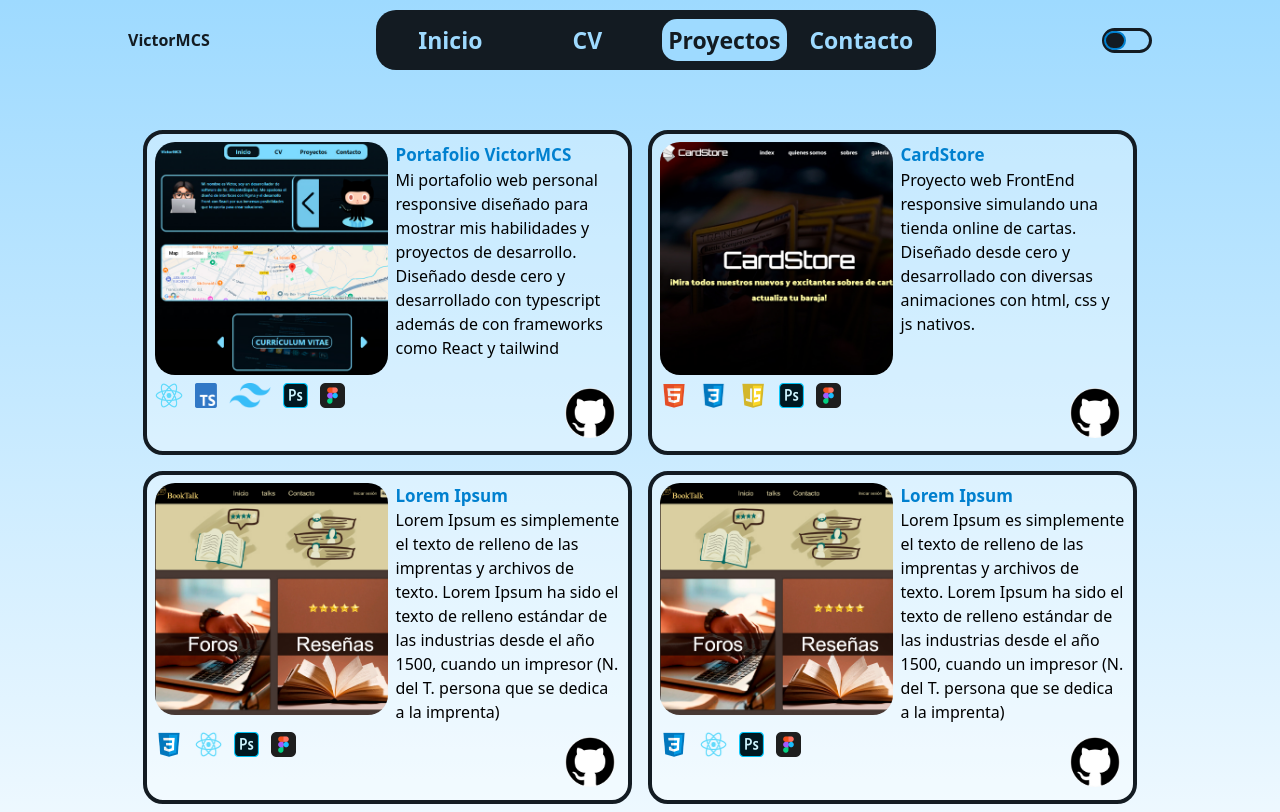
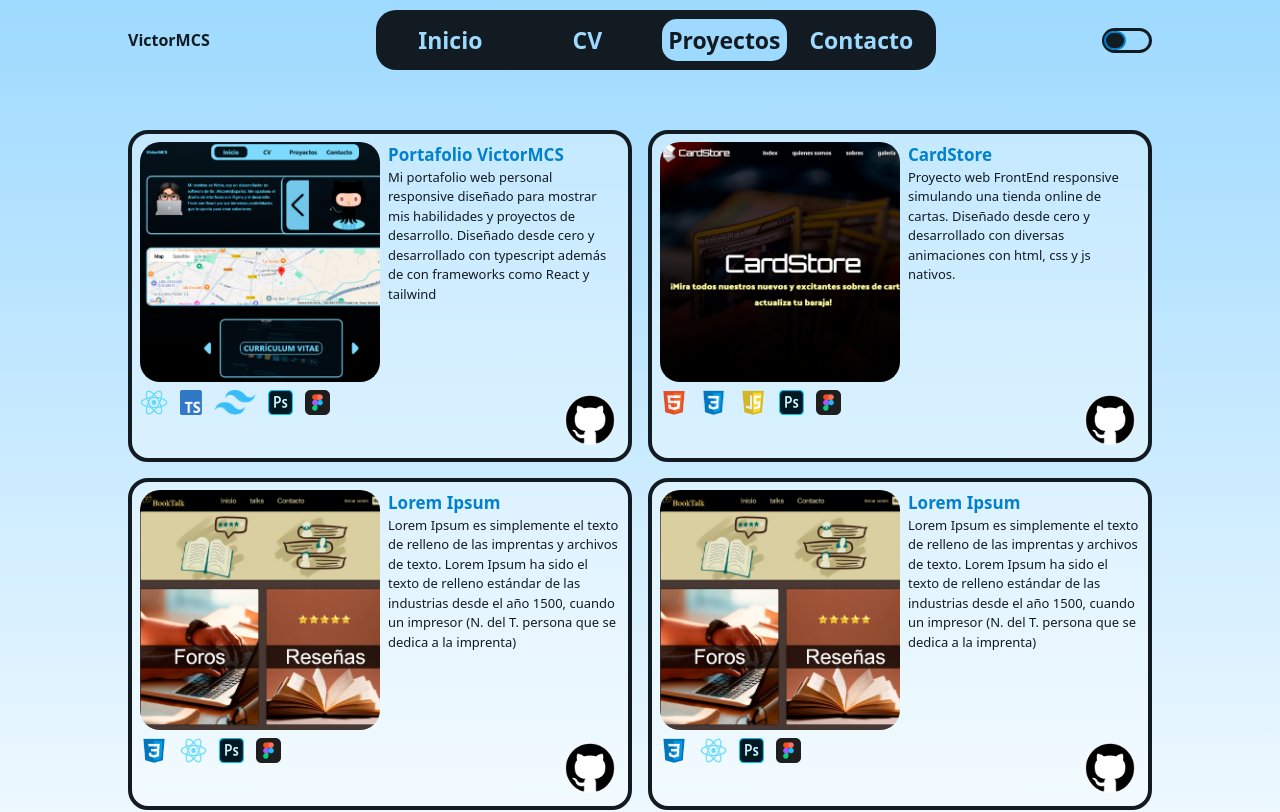
Before and after one commit to VictorMCS11/Portfolio_VictorMCS, a React (Vite) app: page /proyectos in a window 1280 px wide. Shown: the top 812 px of the page. Built offline with nearby package versions, Linux system fonts and the light colour scheme.

Commit message:
navegación lazy añadido

```diff
--- a/src/App.tsx
+++ b/src/App.tsx
@@ -1,18 +1,21 @@
+import { Suspense, lazy } from 'react'
 import { Routes, Route } from 'react-router-dom'
 import { DarkModeProvider } from './Contexts/DarkModeContext'
-import HomePage from './Pages/HomePage'
-import ContactPage from './Pages/ContactPage'
-import CVPage from './Pages/CVPage'
-import ProjectsPage from './Pages/ProjectsPage'
 import Layout from './Components/Layout'
 import './App.css'
 import Footer from './Components/Footer'
 
 function App() {
 
+  const HomePage = lazy(() => import('./Pages/HomePage'))
+  const ContactPage = lazy(() => import('./Pages/ContactPage'))
+  const CVPage = lazy(() => import('./Pages/CVPage'))
+  const ProjectsPage = lazy(() => import('./Pages/ProjectsPage'))
+
   return (
     <DarkModeProvider>
       <div className='min-h-screen mx-auto bg-gradient-to-t from-white to-tertiary dark:from-black dark:to-primary px-5'>
+        <Suspense fallback={<div className="text-center mt-10">Cargando...</div>}>
           <Routes>
             <Route path='/' element={<Layout />}>
               <Route index element={<HomePage />}></Route>
@@ -21,6 +24,7 @@ function App() {
               <Route path='/proyectos' element={<ProjectsPage />}></Route>
             </Route>
           </Routes>
+        </Suspense>
       </div>
       <Footer></Footer>
     </DarkModeProvider>
--- a/src/Components/Projects.tsx
+++ b/src/Components/Projects.tsx
@@ -69,7 +69,7 @@ export default function Projects(){
                                     <img src={proj.img} alt="" className='w-[200px] lg:w-1/2 lg:h-4/5 rounded-[20px]' />
                                     <div>
                                         <h2 className='font-bold text-[17px] text-center lg:text-start text-secondary'>{proj.titulo}</h2>
-                                        <p className='text-center lg:text-start text-[14px]text-primary dark:text-tertiary'>{proj.des}</p>
+                                        <p className='text-center lg:text-start text-[13px] text-primary dark:text-tertiary'>{proj.des}</p>
                                     </div>
                                 </div>
                                 <div className='h-1/5 w-full flex flex-col lg:flex-row gap-3 lg:justify-between'>
--- a/src/Pages/ProjectsPage.tsx
+++ b/src/Pages/ProjectsPage.tsx
@@ -3,7 +3,7 @@ import Projects from "../Components/Projects"
 export default function ProjectsPage(){
     return(
         <>
-            <div className="min-h-max lg:min-h-[865px] max-w-screen-lg mx-auto mt-[50px] px-[15px] transform duration-[.3s] pb-[50px] lg:pb-0">
+            <div className="min-h-max lg:min-h-[865px] max-w-screen-lg mx-auto mt-[50px] transform duration-[.3s] pb-[50px] lg:pb-0">
                 <div className="grid grid-cols-1 lg:grid-cols-2 gap-4">
                     <Projects/>
                 </div>
```
Lines whose indentation alone changed are shown as unchanged.
